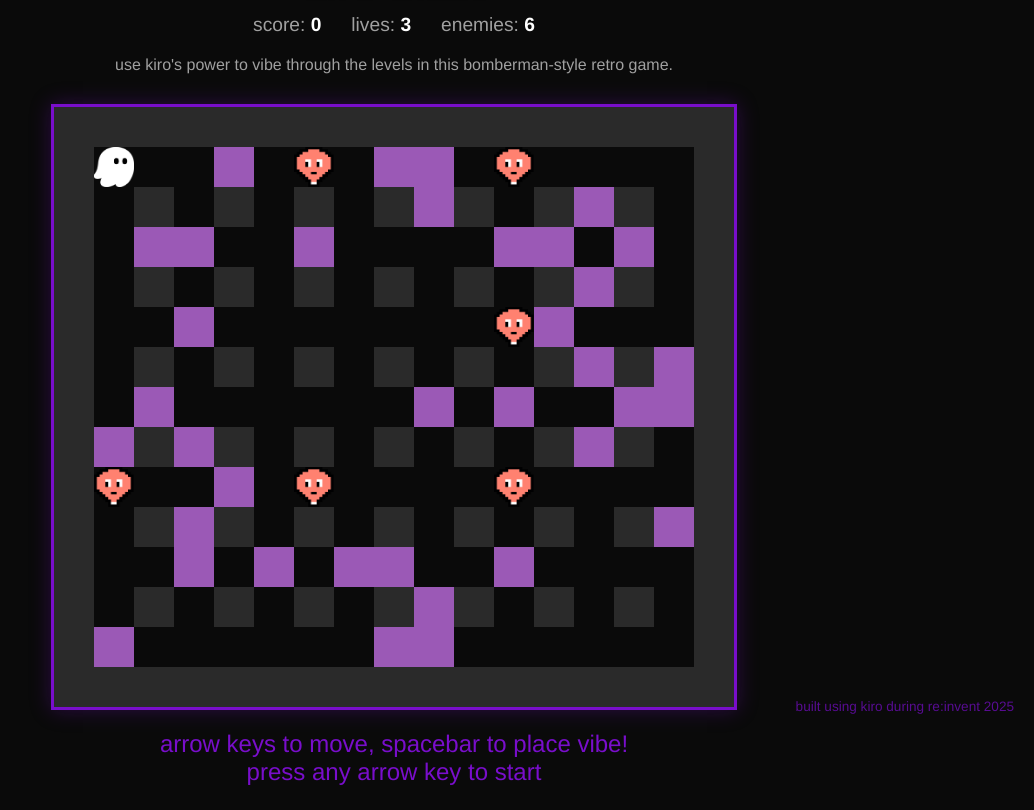
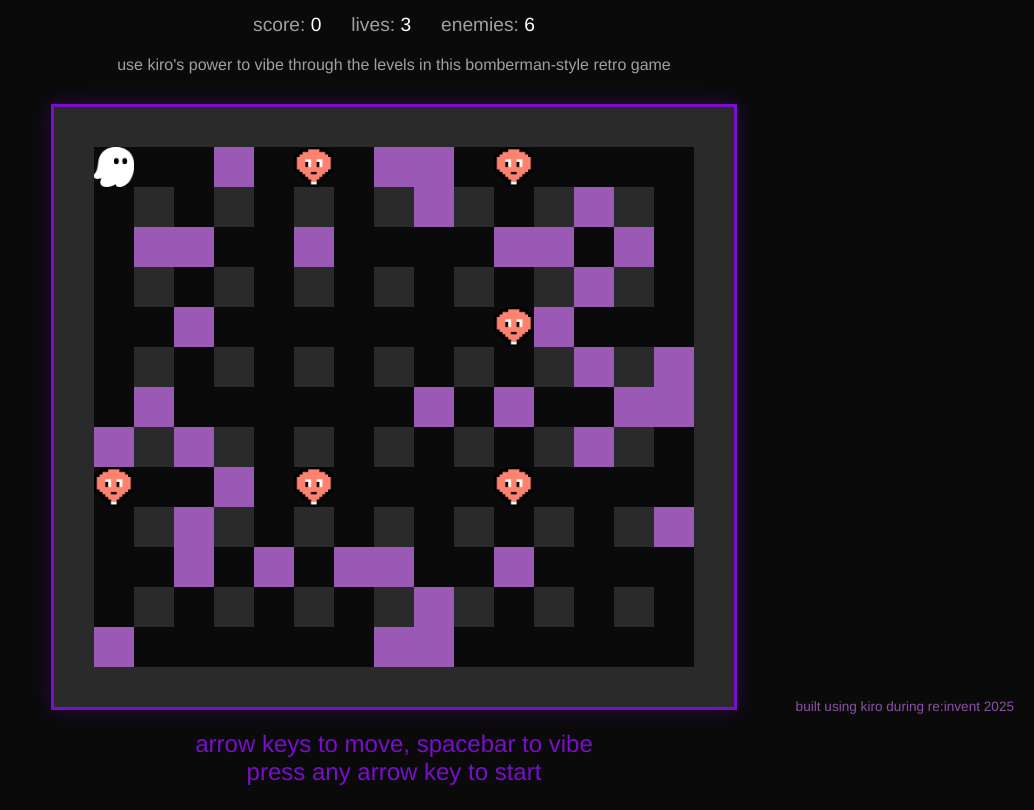
Before and after one commit to fbarrios/kiro-blast, a plain HTML site: page index.html in a window 1280 px wide. Shown: the part 66-876 px from the top of the page, without its empty margins (246-1280 px from the left). Drawn offline with Linux system fonts and the light colour scheme.

Commit message:
fix some minor styling

```diff
--- a/game.js
+++ b/game.js
@@ -88,7 +88,7 @@ function init() {
     document.addEventListener('keyup', handleKeyUp);
 
     createOriginalArena();
-    showMessage('arrow keys to move, spacebar to place vibe!<br>press any arrow key to start');
+    showMessage('arrow keys to move, spacebar to vibe<br>press any arrow key to start');
 }
 
 function startGame() {
--- a/index.html
+++ b/index.html
@@ -11,12 +11,12 @@
         <div class="header">
             <h1>kiro-blast</h1>
             <div class="stats">
-                <div class="stat">score: <span id="score">0</span></div>
-                <div class="stat">lives: <span id="lives">3</span></div>
-                <div class="stat">enemies: <span id="enemies">6</span></div>
+                <div class="stat">score: <span id="score" class="stat-value">0</span></div>
+                <div class="stat">lives: <span id="lives" class="stat-value">3</span></div>
+                <div class="stat">enemies: <span id="enemies" class="stat-value">6</span></div>
             </div>
         </div>
-        <div class="instructions">use kiro's power to vibe through the levels in this bomberman-style retro game.</div>
+        <div class="instructions">use kiro's power to vibe through the levels in this bomberman-style retro game</div>
         <canvas id="gameCanvas"></canvas>
         <div id="message" class="message"></div>
         <div class="workshop-credit">built using kiro during re:invent 2025</div>
--- a/styles.css
+++ b/styles.css
@@ -44,9 +44,8 @@ h1 {
     color: #a0a0a0;
 }
 
-.stat span {
+.stat .stat-value {
     color: white;
-    font-weight: bold;
 }
 
 #gameCanvas {
@@ -77,8 +76,8 @@ h1 {
     bottom: 20px;
     right: 20px;
     font-size: 0.85rem;
-    color: #790ECB;
-    opacity: 0.7;
+    color: #9B59B6;
+    opacity: 0.9;
 }
 
 @keyframes pulse {
```
